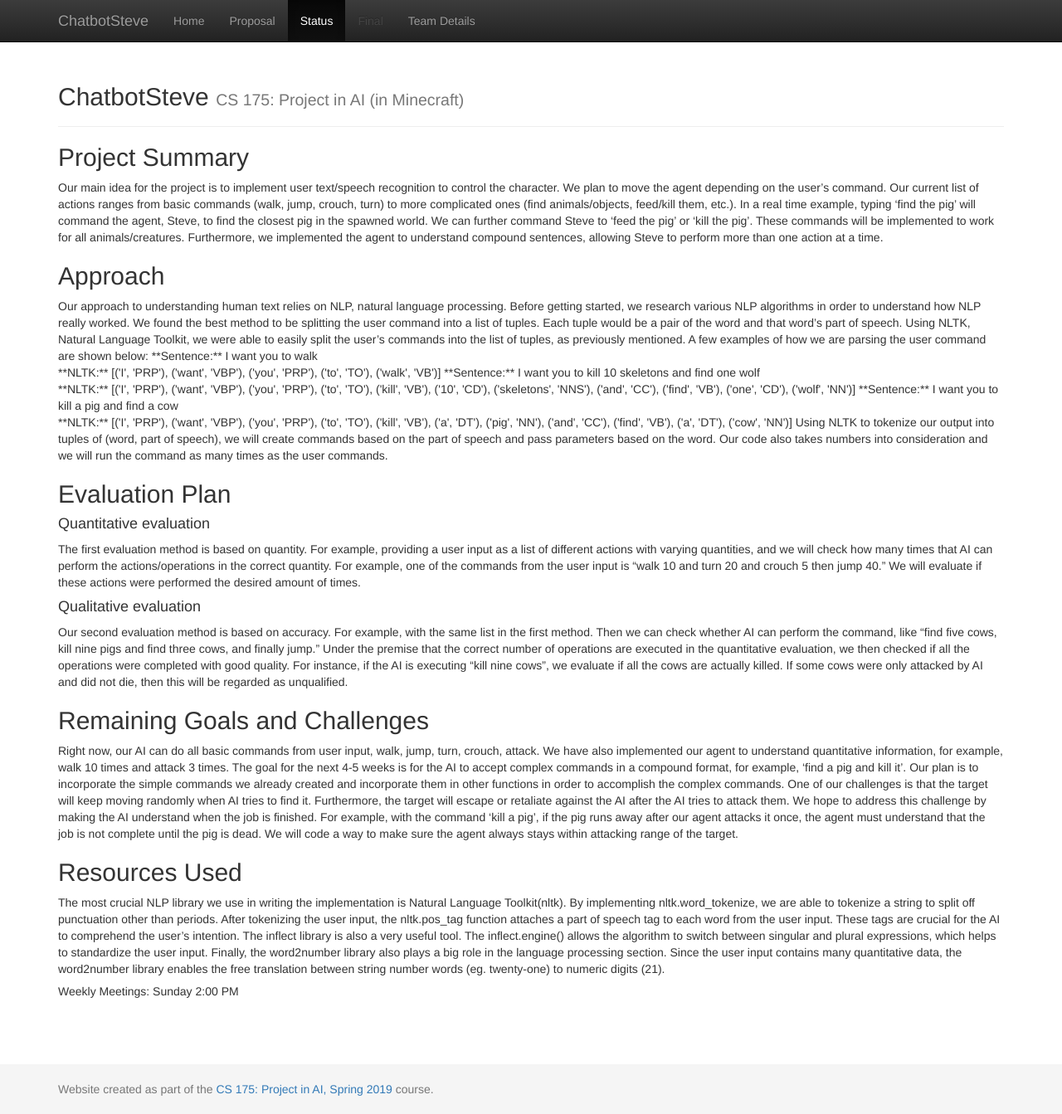
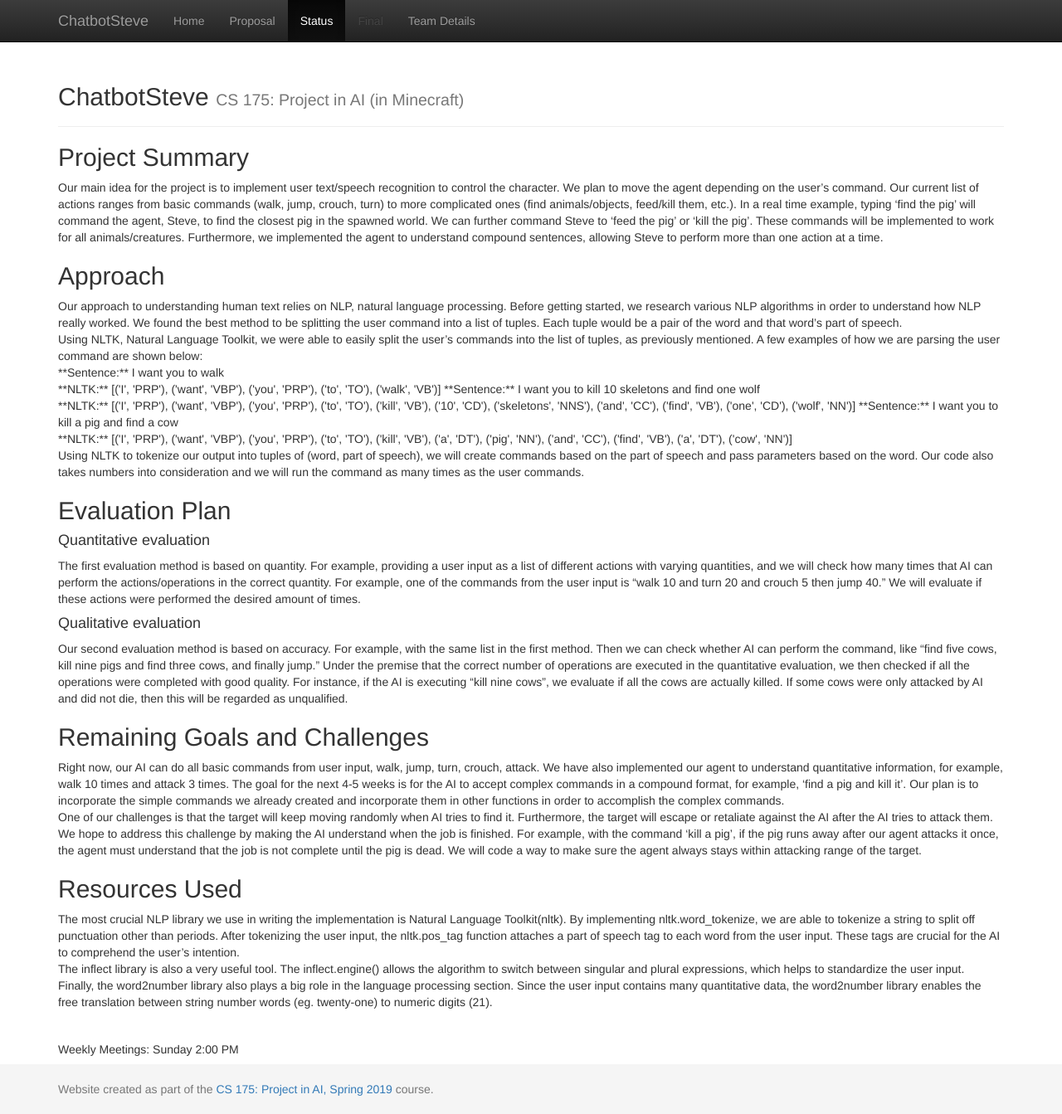
Before and after one commit to RohanMannem/ChatbotSteve, a Jekyll site: the page built from docs/status.md, in a window 1280 px wide and 1343 px high. Shown: the whole window at 83% size. Built offline with Jekyll 4.4.1, drawn with Linux system fonts in a browser that asks for light colours.

```diff
--- a/docs/status.md
+++ b/docs/status.md
@@ -7,9 +7,9 @@ title: Status
 <p>Our main idea for the project is to implement user text/speech recognition to control	the character. We plan to move the agent depending on the user’s command. Our current list of actions ranges from basic commands (walk, jump, crouch, turn) to more complicated ones (find animals/objects, feed/kill them, etc.). In a real time example, typing ‘find the pig’ will command the agent, Steve, to find the closest pig in the spawned world. We can further command Steve to ‘feed the pig’ or ‘kill the pig’. These commands will be implemented to work for all animals/creatures. Furthermore, we implemented the agent to understand compound sentences, allowing Steve to perform more than one action at a time.</p>
 
 <h2>Approach</h2>
-<p>Our approach to understanding human text relies on NLP, natural language processing. Before getting started, we research various NLP algorithms in order to understand how NLP really worked. We found the best method to be splitting the user command into a list of tuples. Each tuple would be a pair of the word and that word’s part of speech.
+<p>Our approach to understanding human text relies on NLP, natural language processing. Before getting started, we research various NLP algorithms in order to understand how NLP really worked. We found the best method to be splitting the user command into a list of tuples. Each tuple would be a pair of the word and that word’s part of speech.<br>
 
-Using NLTK, Natural Language Toolkit, we were able to easily split the user’s commands into the list of tuples, as previously mentioned. A few examples of how we are parsing the user command are shown below:
+Using NLTK, Natural Language Toolkit, we were able to easily split the user’s commands into the list of tuples, as previously mentioned. A few examples of how we are parsing the user command are shown below:<br>
 
 **Sentence:** I want you to walk<br>
 **NLTK:** [('I', 'PRP'), ('want', 'VBP'), ('you', 'PRP'), ('to', 'TO'), ('walk', 'VB')]
@@ -18,7 +18,7 @@ Using NLTK, Natural Language Toolkit, we were able to easily split the user’s
 **NLTK:** [('I', 'PRP'), ('want', 'VBP'), ('you', 'PRP'), ('to', 'TO'), ('kill', 'VB'), ('10', 'CD'), ('skeletons', 'NNS'), ('and', 'CC'), ('find', 'VB'), ('one', 'CD'), ('wolf', 'NN')]
 
 **Sentence:** I want you to kill a pig and find a cow<br>
-**NLTK:** [('I', 'PRP'), ('want', 'VBP'), ('you', 'PRP'), ('to', 'TO'), ('kill', 'VB'), ('a', 'DT'), ('pig', 'NN'), ('and', 'CC'), ('find', 'VB'), ('a', 'DT'), ('cow', 'NN')]
+**NLTK:** [('I', 'PRP'), ('want', 'VBP'), ('you', 'PRP'), ('to', 'TO'), ('kill', 'VB'), ('a', 'DT'), ('pig', 'NN'), ('and', 'CC'), ('find', 'VB'), ('a', 'DT'), ('cow', 'NN')]<br>
 
 Using NLTK to tokenize our output into tuples of (word, part of speech), we will create commands based on the part of speech and pass parameters based on the word. Our code also takes numbers into consideration and we will run the command as many times as the user commands.
 </p>
@@ -33,16 +33,16 @@ Using NLTK to tokenize our output into tuples of (word, part of speech), we will
 </p>
 
 <h2>Remaining Goals and Challenges</h2>
-<p>Right now, our AI can do all basic commands from user input, walk, jump, turn, crouch, attack. We have also implemented our agent to understand quantitative information, for example, walk 10 times and attack 3 times. The goal for the next 4-5 weeks is for the AI to accept complex commands in a compound format, for example, ‘find a pig and kill it’. Our plan is to incorporate the simple commands we already created and incorporate them in other functions in order to accomplish the complex commands.
+<p>Right now, our AI can do all basic commands from user input, walk, jump, turn, crouch, attack. We have also implemented our agent to understand quantitative information, for example, walk 10 times and attack 3 times. The goal for the next 4-5 weeks is for the AI to accept complex commands in a compound format, for example, ‘find a pig and kill it’. Our plan is to incorporate the simple commands we already created and incorporate them in other functions in order to accomplish the complex commands. <br>
 
 One of our challenges is that the target will keep moving randomly when AI tries to find it. Furthermore, the target will escape or retaliate against the AI after the AI tries to attack them. We hope to address this challenge by making the AI understand when the job is finished. For example, with the command ‘kill a pig’, if the pig runs away after our agent attacks it once, the agent must understand that the job is not complete until the pig is dead. We will code a way to make sure the agent always stays within attacking range of the target.
 </p>
 
 <h2>Resources Used</h2>
-<p>The most crucial NLP library we use in writing the implementation is Natural Language Toolkit(nltk). By implementing nltk.word_tokenize, we are able to tokenize a string to split off punctuation other than periods. After tokenizing the user input, the nltk.pos_tag function attaches a part of speech tag to each word from the user input. These tags are crucial for the AI to comprehend the user’s intention.
+<p>The most crucial NLP library we use in writing the implementation is Natural Language Toolkit(nltk). By implementing nltk.word_tokenize, we are able to tokenize a string to split off punctuation other than periods. After tokenizing the user input, the nltk.pos_tag function attaches a part of speech tag to each word from the user input. These tags are crucial for the AI to comprehend the user’s intention.<br>
 
-The inflect library is also a very useful tool. The inflect.engine() allows the algorithm to switch between singular and plural expressions, which helps to standardize the user input.
+The inflect library is also a very useful tool. The inflect.engine() allows the algorithm to switch between singular and plural expressions, which helps to standardize the user input.<br>
 
-Finally, the word2number library also plays a big role in the language processing section. Since the user input contains many quantitative data, the word2number library enables the free translation between string number words (eg. twenty-one) to numeric digits (21).</p>
+Finally, the word2number library also plays a big role in the language processing section. Since the user input contains many quantitative data, the word2number library enables the free translation between string number words (eg. twenty-one) to numeric digits (21).</p><br>
 
 <h5>Weekly Meetings: Sunday 2:00 PM</h5>
```
